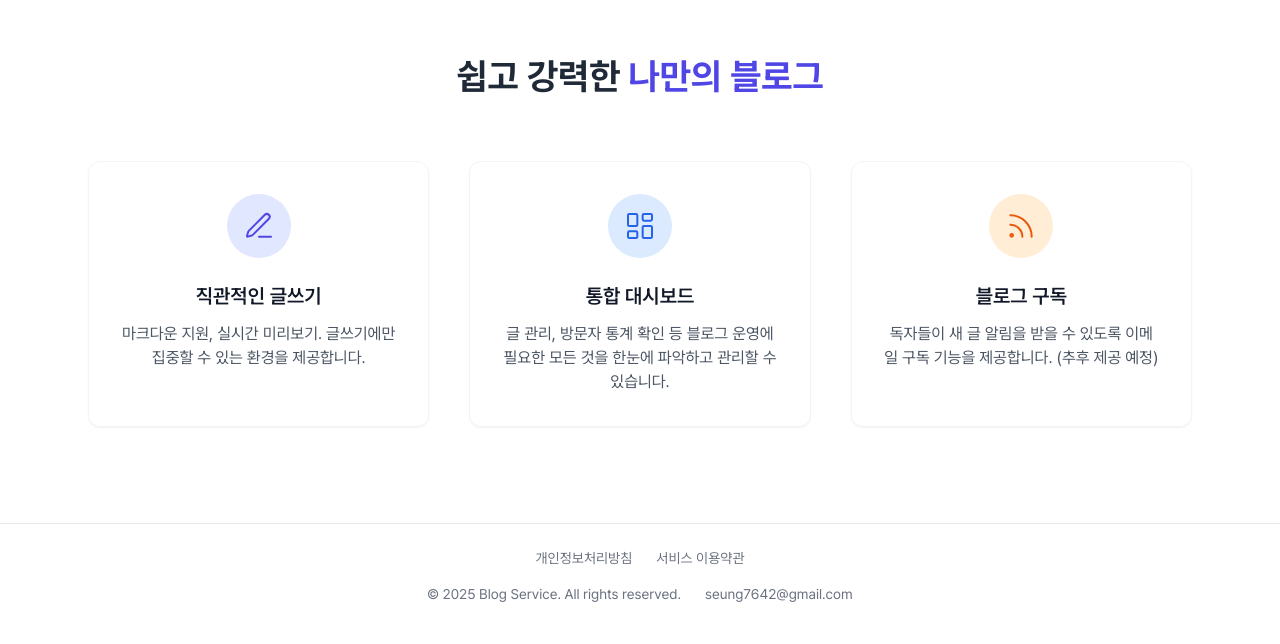
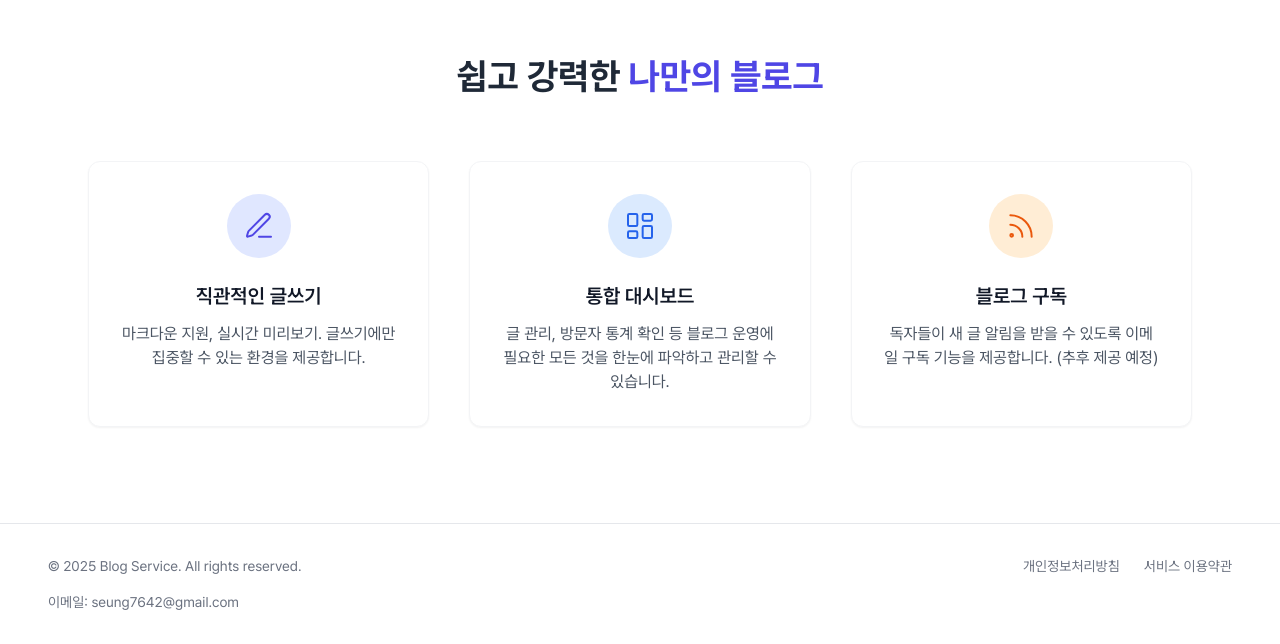
Before and after one commit to seung7642/contentria, a Next.js app in the folder frontend/: page / in a window 1280 px wide. Shown: the part 552-1196 px from the top of the page. Built offline with nearby package versions, Linux system fonts and the light colour scheme.

Commit message:
style: 푸터 디자인

```diff
--- a/frontend/src/app/(home)/page.tsx
+++ b/frontend/src/app/(home)/page.tsx
@@ -4,7 +4,6 @@ import Link from 'next/link';
 import { Edit3, LayoutDashboard, Rss } from 'lucide-react';
 import { TypeAnimation } from 'react-type-animation';
 import { memo, useRef } from 'react';
-import Footer from '@/components/home/footer';
 
 // TypeAnimation 컴포넌트를 memo로 감싸서 불필요한 리렌더링 방지 (선택 사항)
 const MemoizedTypeAnimation = memo(TypeAnimation);
--- a/frontend/src/app/(home)/policy/page.tsx
+++ b/frontend/src/app/(home)/policy/page.tsx
@@ -161,8 +161,8 @@ export default function PolicyPage() {
                   보호책임자를 지정하고 있습니다.
                 </p>
                 <ul className="mt-4 list-disc pl-6 text-gray-700">
-                  <li>개인정보 보호책임자: 홍길동</li>
-                  <li>연락처: privacy@example.com</li>
+                  <li>개인정보 보호책임자: 이승호</li>
+                  <li>연락처: seung7642@gmail.com</li>
                 </ul>
               </section>
 
--- a/frontend/src/components/home/footer.tsx
+++ b/frontend/src/components/home/footer.tsx
@@ -3,7 +3,16 @@ import Link from 'next/link';
 export default function Footer() {
   return (
     <footer className="mt-auto border-t border-gray-200 bg-white py-6">
-      <div className="container mx-auto max-w-6xl px-6">
+      <div className="mx-auto flex justify-between px-12 py-2">
+        <div className="flex flex-col">
+          <p className="mb-4 text-sm text-gray-500">
+            © {new Date().getFullYear()} Blog Service. All rights reserved.
+          </p>
+          <p className="text-sm text-gray-500">
+            이메일: <span className="hover:text-indigo-600">seung7642@gmail.com</span>
+          </p>
+        </div>
+
         <div className="flex flex-col items-center gap-4">
           <div className="flex items-center space-x-6">
             <Link
@@ -16,17 +25,6 @@ export default function Footer() {
               서비스 이용약관
             </Link>
           </div>
-          <div className="flex flex-col items-center gap-2 sm:flex-row sm:gap-6">
-            <p className="text-sm text-gray-500">
-              © {new Date().getFullYear()} Blog Service. All rights reserved.
-            </p>
-            <a
-              href="mailto:contact@example.com"
-              className="text-sm text-gray-500 hover:text-indigo-600"
-            >
-              seung7642@gmail.com
-            </a>
-          </div>
         </div>
       </div>
     </footer>
```
